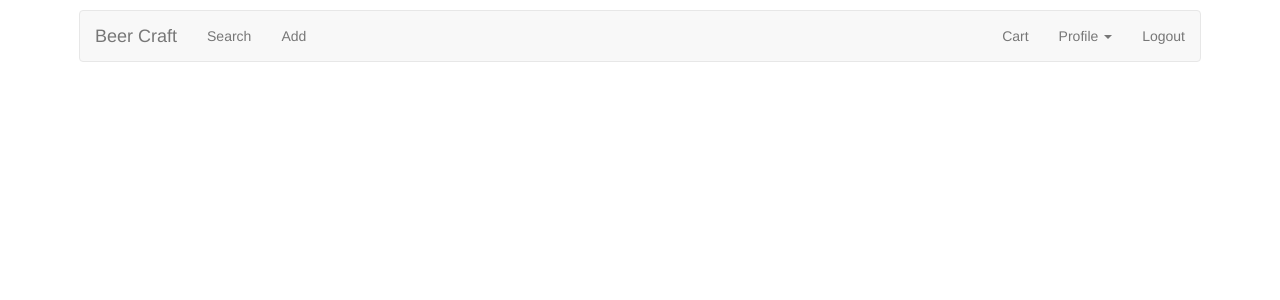
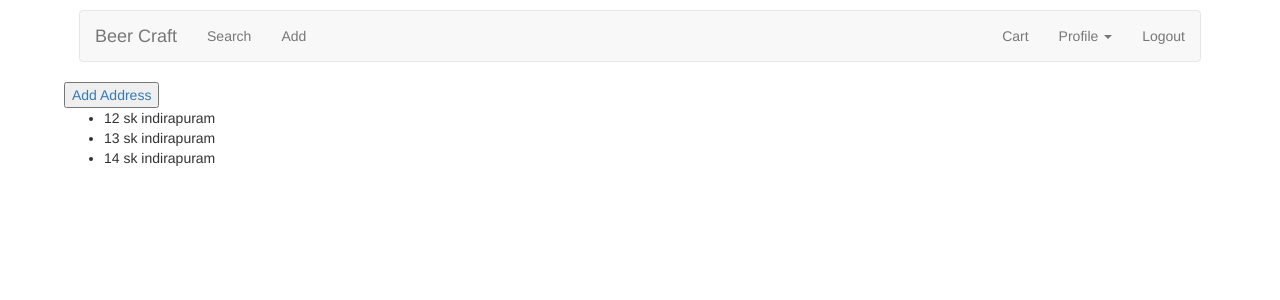
Before and after one commit to Devil29/BeerCraft, a React (Create React App) app: page /address in a window 1280 px wide. Shown: the top 300 px of the page. Built offline with nearby package versions, Linux system fonts and the light colour scheme.

Commit message:
Address page

```diff
--- /dev/null
+++ b/src/components/AddAddressPage.js
@@ -0,0 +1,12 @@
+import React, {Component} from 'react'
+
+class AddAddressPage extends Component {
+
+    render() {
+        return(
+            <div></div>
+        )
+    }
+}
+
+export default AddAddressPage;
--- /dev/null
+++ b/src/components/AddressPage.js
@@ -0,0 +1,50 @@
+import React, {Component} from 'react'
+import {Link} from 'react-router-dom'
+
+class AddressPage extends Component {
+    constructor(props) {
+        super(props);
+        this.state = {
+            addressData: []
+        }
+    }
+    render() {
+        return (
+            <div className="row">
+                <button><Link to="/add-address">Add Address</Link></button>
+                <ul>
+                {addressData().map((value, index) => {
+                    return <li key={index}>{value.addressLine1} {value.addressLine2} {value.city}</li>
+                })}
+                </ul>
+            </div>
+        );
+    }
+}
+
+function addressData() {
+    let data = [{ "addressLine1": "12",
+                "addressLine2": "sk",
+                "city": "indirapuram",
+                "state": "up",
+                "pincode": 201014,
+                "mobileNumber": 8769418092
+            },
+            { "addressLine1": "13",
+                "addressLine2": "sk",
+                "city": "indirapuram",
+                "state": "up",
+                "pincode": 201014,
+                "mobileNumber": 8769418092
+            },
+            { "addressLine1": "14",
+                "addressLine2": "sk",
+                "city": "indirapuram",
+                "state": "up",
+                "pincode": 201014,
+                "mobileNumber": 8769418092
+            }];
+    return data;
+}
+
+export default AddressPage;
--- a/src/components/Header.js
+++ b/src/components/Header.js
@@ -18,7 +18,7 @@ class Header extends Component{
                         <li><Link><span className=""></span>Cart</Link></li>
                         <li className="dropdown"><Link className="dropdown-toggle" data-toggle="dropdown">Profile <span className="caret"></span></Link>
                             <ul className="dropdown-menu">
-                                <li><Link>Address</Link></li>
+                                <li><Link to="/address">Address</Link></li>
                                 <li><Link>Wallet</Link></li>
                             </ul>
                         </li>
--- a/src/routes.js
+++ b/src/routes.js
@@ -3,6 +3,8 @@ import Header from './components/Header';
 import SearchResultPage from './components/SearchResultPage';
 import history from './utils/history';
 import Home from './components/Home';
+import AddressPage from './components/AddressPage';
+import AddAddressPage from './components/AddAddressPage';
 
 import {Route, Router} from 'react-router';
 
@@ -14,6 +16,8 @@ class Routes extends Component{
                     <Header></Header>
                     <Route exact path='/' component={Home}></Route>
                     <Route exact path='/list' component={SearchResultPage}></Route>
+                    <Route exact path='/address' component={AddressPage}></Route>
+                    <Route exact path='/add-address' component={AddAddressPage}></Route>
                 </Router>
             </div>
         );
```
Also changed, not shown: 1 other file (tests, documents, lock files or other folders).
